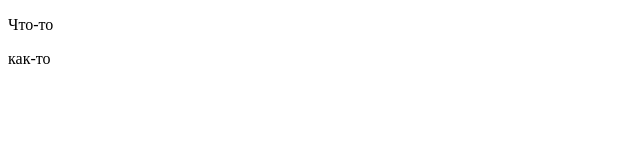
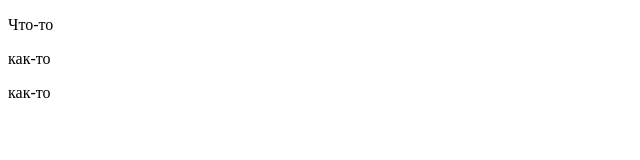
Before and after one commit to Haxlite/tekhnokom, a plain HTML site: page index.html in a window 1280 px wide. Shown: the full height of the page, 0-640 px from the left. Drawn offline with Linux system fonts and the light colour scheme.

Commit message:
Update index.html

```diff
--- a/index.html
+++ b/index.html
@@ -8,5 +8,6 @@
 <body>
     <p>Что-то</p>
     <p>как-то</p>
+    <p>как-то</p>
 </body>
 </html>
```
